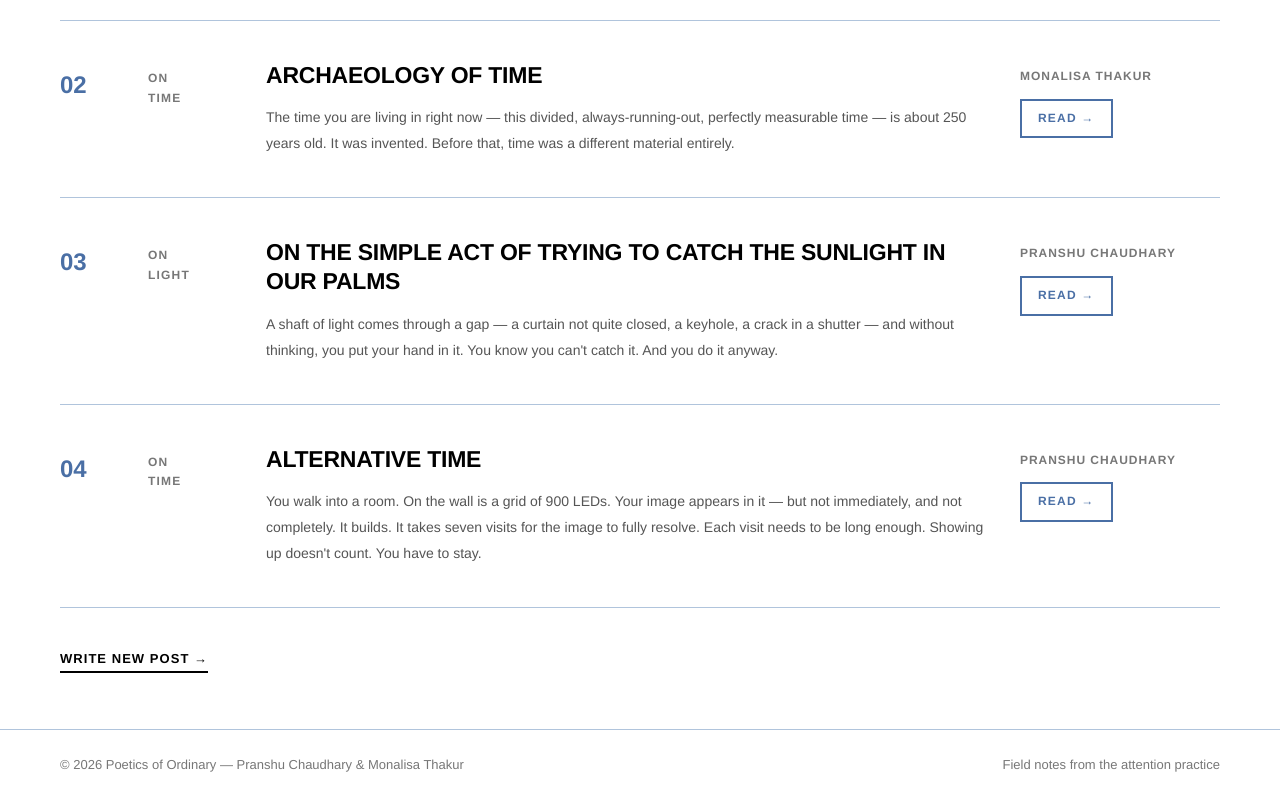
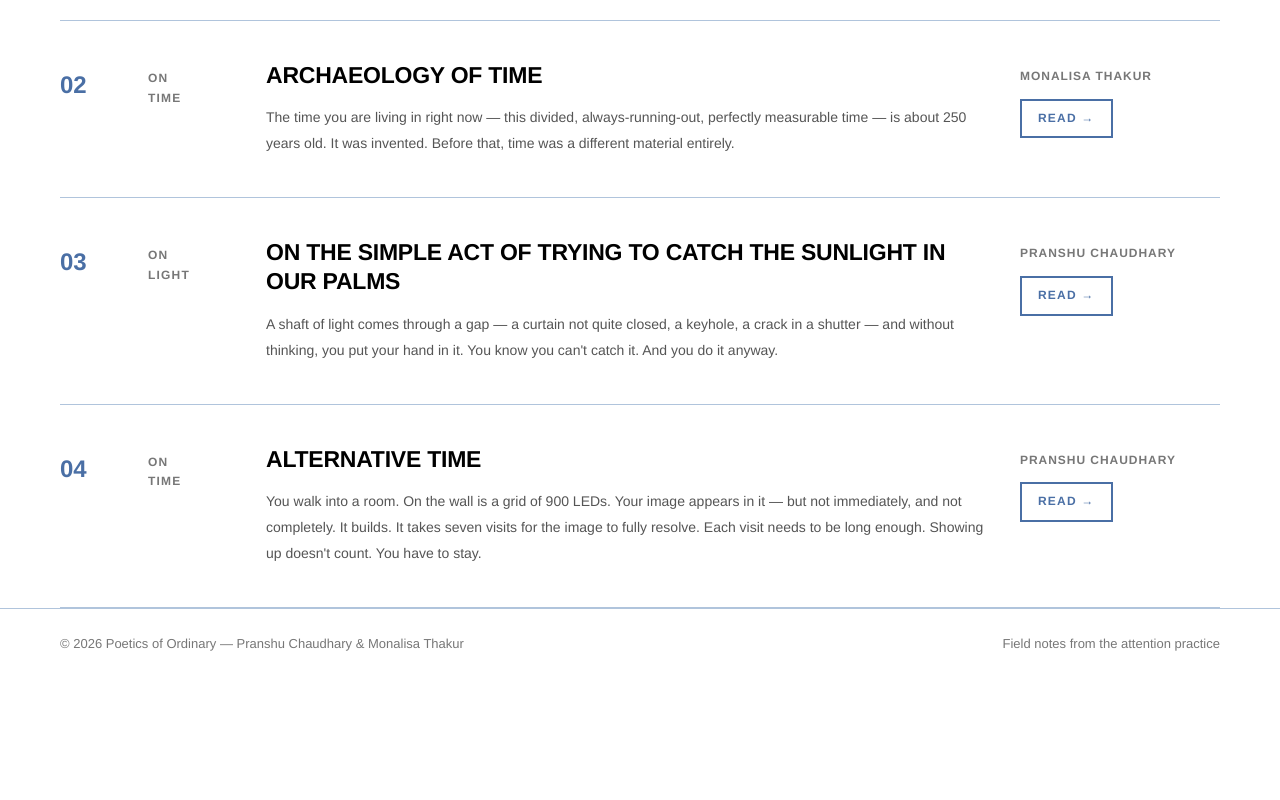
Before and after one commit to wittywit/poetics-of-ordinary, a plain HTML site: page index.html in a window 1280 px wide. Shown: the part 1153-1953 px from the top of the page. After the commit the page ends 1831 px from the top, so only its background shows below. Drawn offline with Linux system fonts and the light colour scheme.

Commit message:
Update index.html

```diff
--- a/index.html
+++ b/index.html
@@ -509,9 +509,9 @@
         </div>
       </a>
 
-      <!-- POSTS:END -->
+      <!-- POSTS:END
 
-      <a class="manifest-write-link" href="write-post.html">Write new post →</a>
+      <a class="manifest-write-link" href="write-post.html">Write new post →</a> -->
 
     </div>
   </section>
```
